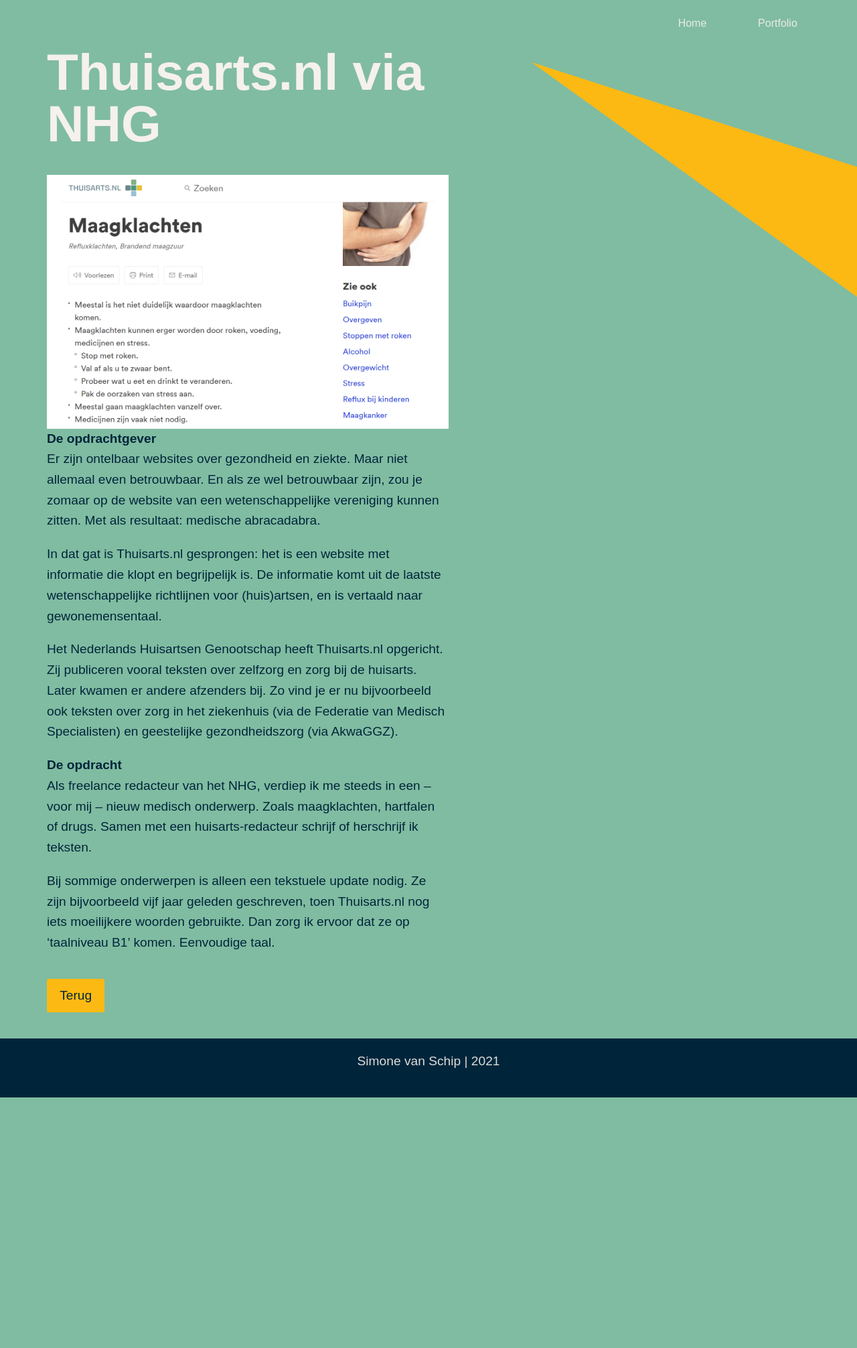
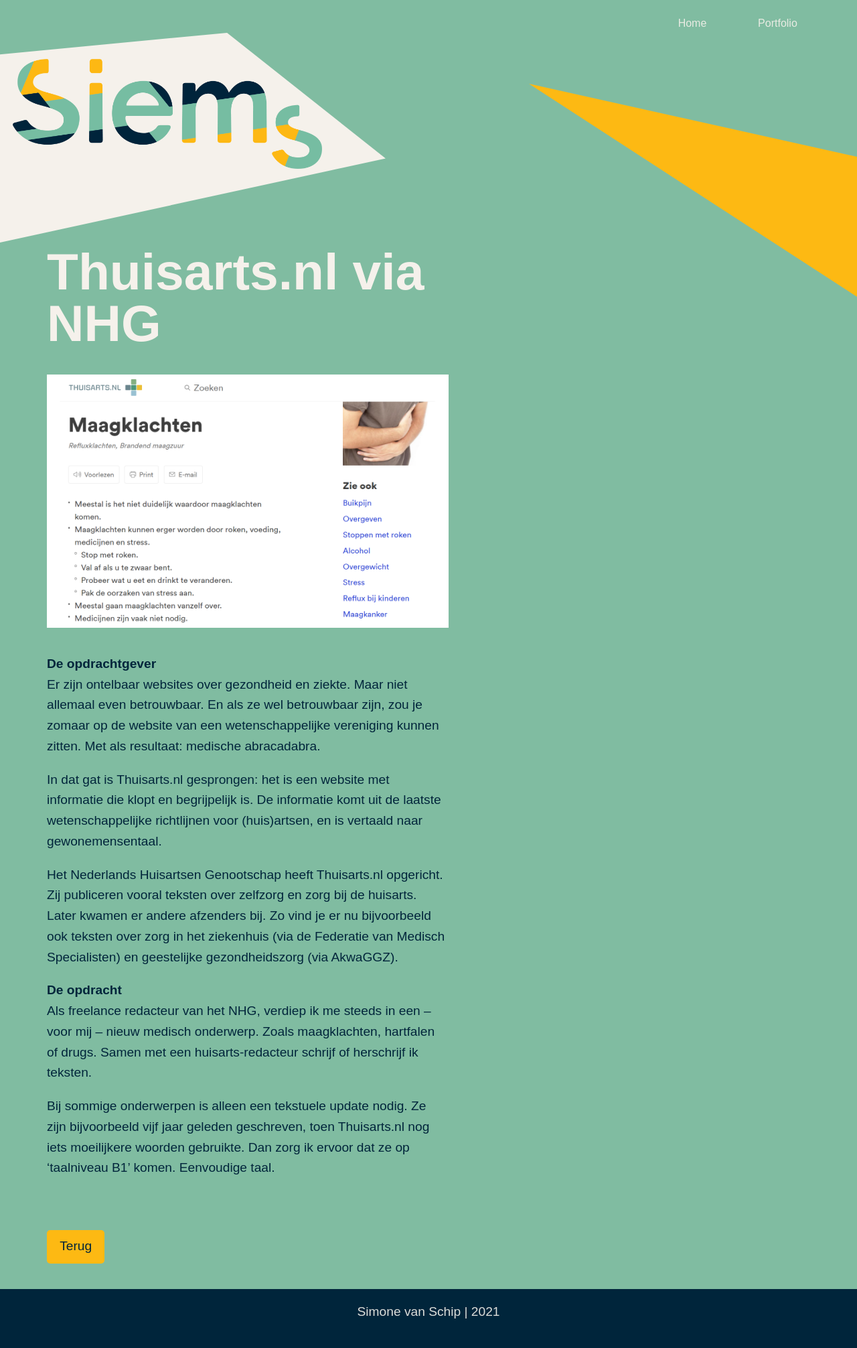
Before and after one commit to DaanBoertien/SimoneVanSchip, a Jekyll site: the page built from _posts/2021-04-11-thuisarts-nl-via-nhg.md, in a window 1280 px wide. Shown: the whole page at 67% size. Built offline with Jekyll 4.4.1, drawn with Linux system fonts in a browser that asks for light colours; some web fonts are replaced; a script that is not in the unit is left out; before the commit the page ends 1638 px from its top, so only the background shows below that.

Commit message:
edit layout

```diff
--- a/_layouts/default.html
+++ b/_layouts/default.html
@@ -11,10 +11,23 @@
     <link rel="stylesheet" href="https://unpkg.com/swiper/swiper-bundle.css" />
     <link rel="stylesheet" href="/assets/css/styles.css" />
     <script src="https://identity.netlify.com/v1/netlify-identity-widget.js"></script>
-    <link rel="icon" href="assets/img/Siems S Klein 2021 PNGvierkant.png" />
+    <link
+      rel="icon"
+      href="{{site.baseurl}}assets/img/Siems S Klein 2021 PNGvierkant.png"
+    />
   </head>
   <body>
-    {% include nav.html %} {{content }} {% include footer.html %}
+    {% include nav.html %}
+    <section class="landing">
+      <div class="landing__logo">
+        <img
+          src="{{site.baseurl}}assets/img/Logo Siems Groot 2021 RGB scherm PNG.png"
+          alt="Siems Logo"
+          class="logo__image"
+        />
+      </div>
+    </section>
+    {{content }} {% include footer.html %}
     <script>
       if (window.netlifyIdentity) {
         window.netlifyIdentity.on("init", (user) => {
--- a/_layouts/posts.html
+++ b/_layouts/posts.html
@@ -5,7 +5,7 @@
 <div class="container">
   <div class="postcontainer">
     <h1>{{ page.title }}</h1>
-    <img src="{{page.postimage}}" alt="" />
+    <img src="{{page.postimage}}" class="postimage" alt="" />
     {{ content }}
   </div>
   <div class="postcontainer">
--- a/_sass/layout.scss
+++ b/_sass/layout.scss
@@ -10,7 +10,7 @@
 }
 
 #contact {
-  margin-top: 10em;
+  margin-top: 2em;
 }
 
 .container {
@@ -110,18 +110,22 @@
 // }
 .contact {
   position: relative;
-  margin-top: 8em;
+  margin-top: -3em;
+  padding-top: 5em;
+  margin-left: -4em;
+  padding-left: 4em;
 }
 
 .contact::after {
   position: absolute;
   content: "";
-  background: var(--clr-yellow);
-  clip-path: polygon(-4.89% -1.37%, -4.84% 35.87%, 71.08% 44.26%);
-  top: -10em;
-  left: -4em;
+  background: var(--clr-white);
+  z-index: -1;
+  top: 0;
+  left: 0;
   right: 0;
-  bottom: 0;
+  bottom: -2em;
+  clip-path: polygon(23.87% 67px, 32.42% 101.53%, -55px 102.01%, -55px 6.38%);
 }
 
 .footer {
@@ -143,7 +147,6 @@
 
 .clients__title {
   font-size: 2em;
-  text-transform: uppercase;
   letter-spacing: 1px;
   color: white;
   margin-bottom: 0;
@@ -157,7 +160,7 @@
   background: var(--clr-yellow);
   color: var(--clr-blue);
   display: inline-block;
-  border-radius: 3px;
+  border-radius: var(--border-radius);
   transition: background 0.3s ease-in-out, color 0.3s ease-in-out;
   cursor: pointer;
   text-decoration: none;
@@ -170,13 +173,18 @@
 
 .btn-action {
   margin-top: 2em;
-  color: var(--clr-yellow);
-  background: var(--clr-blue);
+  background: var(--clr-yellow);
+  color: var(--clr-blue);
 }
 
 .btn-action:hover {
-  color: var(--clr-blue);
-  background: var(--clr-yellow);
+  background: var(--clr-blue);
+  color: var(--clr-yellow);
+}
+
+.portfolio,
+.postcontainer {
+  margin-top: 4em;
 }
 
 .portfolio__item {
@@ -189,3 +197,7 @@
 .portfolio__item:hover {
   background: rgba(255, 255, 255, 0.3);
 }
+
+.postimage {
+  margin-bottom: 2em;
+}
--- a/_sass/mediaquery.scss
+++ b/_sass/mediaquery.scss
@@ -57,7 +57,7 @@
 
     padding: 2em;
     border-radius: var(--border-radius);
-    box-shadow: 1px 2px 3px rgba(0, 0, 0, 0.2);
+    // box-shadow: 1px 2px 3px rgba(0, 0, 0, 0.2);
   }
 
   .about .img1 {
@@ -87,16 +87,16 @@
     margin-top: 1em;
   }
 
-  .contact::after {
-    position: absolute;
-    content: "";
-    background: var(--clr-yellow);
-    clip-path: polygon(-4.89% -1.37%, -4.84% 35.87%, 71.08% 44.26%);
-    top: -10em;
-    left: -4em;
-    right: 0;
-    bottom: 0;
-  }
+  // .contact::after {
+  //   position: absolute;
+  //   content: "";
+  //   background: var(--clr-yellow);
+  //   clip-path: polygon(-4.89% -1.37%, -4.84% 35.87%, 71.08% 44.26%);
+  //   top: -10em;
+  //   left: -4em;
+  //   right: 0;
+  //   bottom: 0;
+  // }
 
   .partners__logos {
     display: flex;
@@ -104,8 +104,8 @@
     align-items: space-between;
   }
   .partners__logos img {
-    border-radius: 10px;
-    box-shadow: 1px 2px 3px rgba(0, 0, 0, 0.2);
+    border-radius: var(--border-radius);
+    // box-shadow: 1px 2px 3px rgba(0, 0, 0, 0.2);
   }
 
   .swiper-container {
@@ -127,7 +127,7 @@
     background: var(--clr-yellow);
     right: 0;
     top: 80px;
-    clip-path: polygon(100% 33.8%, 2.8% 13px, 100% 72.6%);
+    clip-path: polygon(100% 30.8%, 2% 45px, 100% 72.6%);
     width: 500px;
     height: 500px;
     z-index: 10;
@@ -136,4 +136,9 @@
   .introduction {
     max-width: 60%;
   }
+
+  .clients {
+    display: flex;
+    gap: 2em;
+  }
 }
```
Also changed, not shown: index.html (+0 -9 lines), 6 other files.
